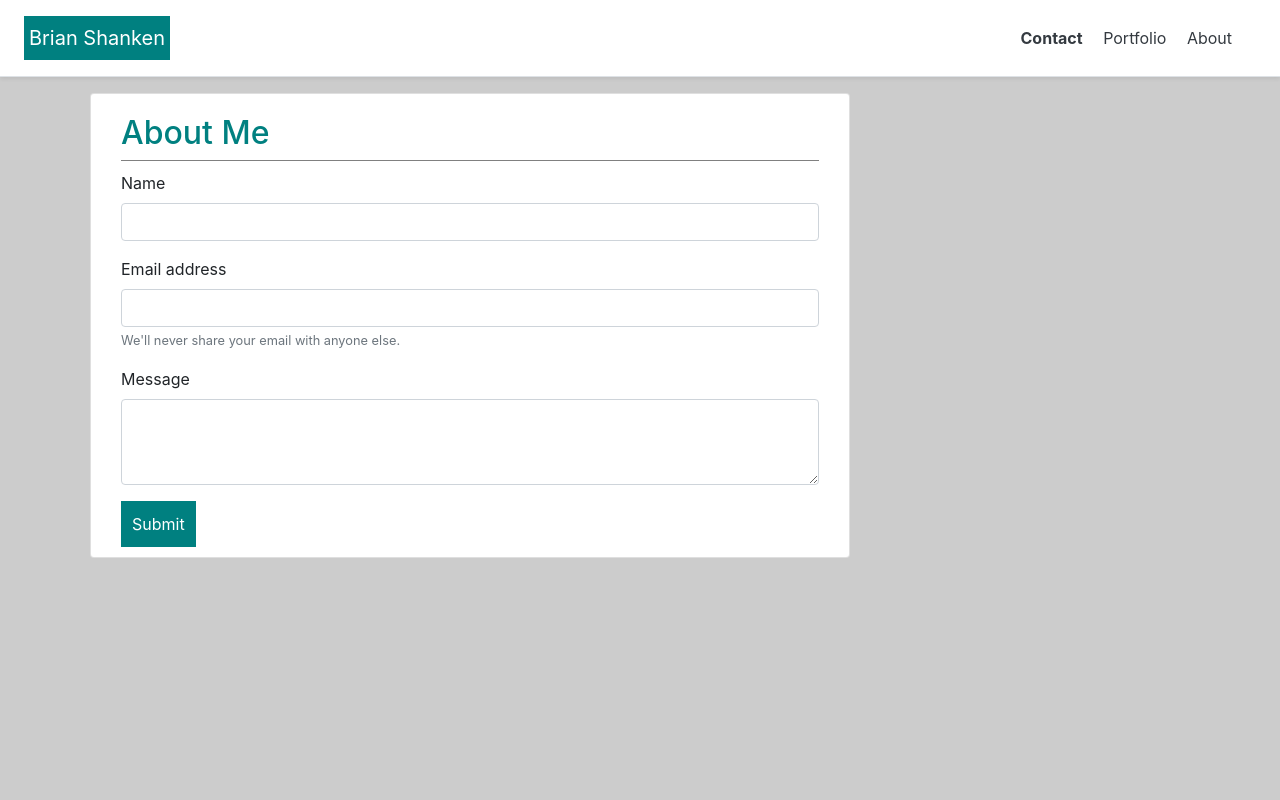
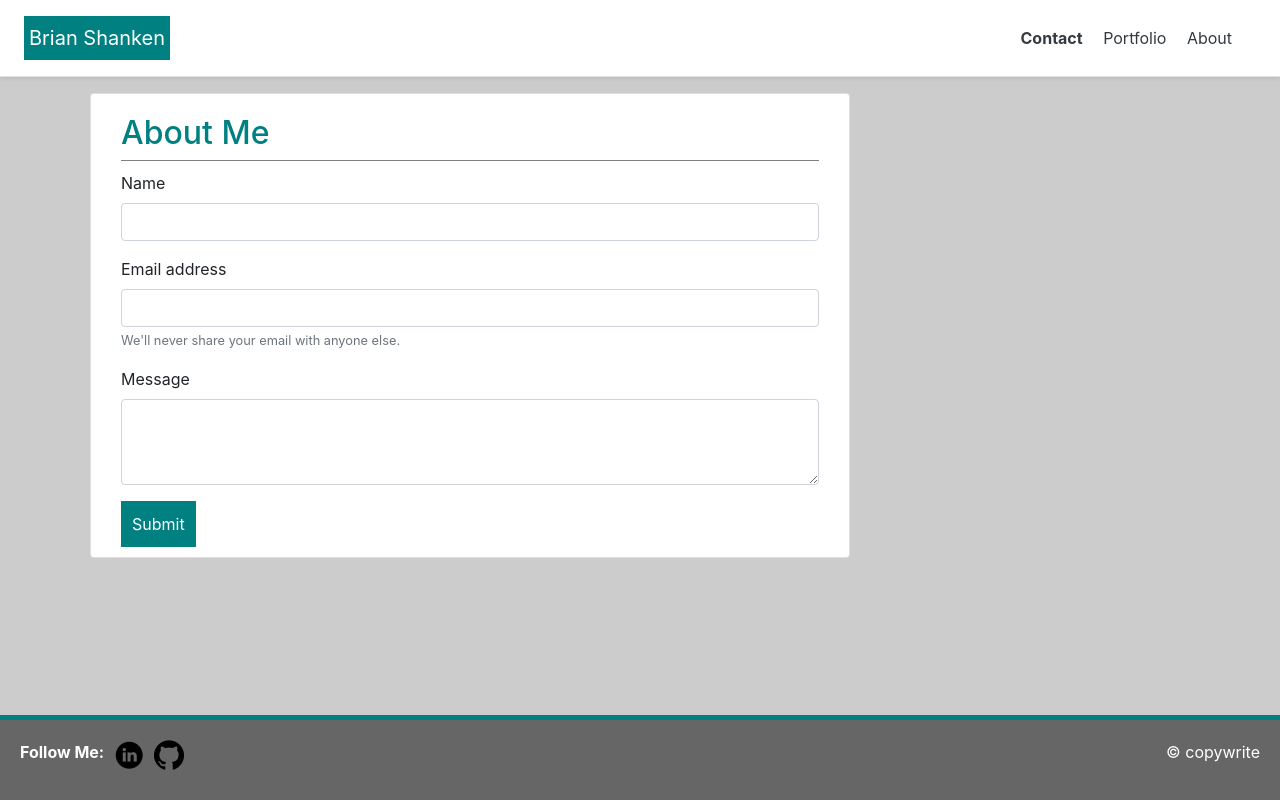
Before and after one commit to bcshanken/Portfolio, a plain HTML site: page contact.html in a window 1280 px wide. Drawn offline with nearby package versions, Linux system fonts and the light colour scheme.

Commit message:
added content to the footer on index page and replicated it on the rest of the pages.

```diff
--- a/contact.html
+++ b/contact.html
@@ -62,7 +62,30 @@
         </div>
       </div>
     </div>
+        <!--Footer-->
+        <footer class="footer">
+          <div class="row">
+            <div class="col-sm-6">
+              <p class="follow">Follow Me:</p>
+              <a href="https://www.linkedin.com/in/brian-shanken/" target="_blank"
+                ><img
+                  src="Assets/Images/linkid_in_icon_60x60.png"
+                  class="socialicon"
+              /></a>
+              <a href="https://github.com/bcshanken" target="_blank"
+                ><img
+                  src="Assets/Images/github_icon_60x60.png"
+                  class="socialicon"
+              /></a>
+            </div>
+            <div class="col-sm-6 copywrite">
+              <p>&#169; copywrite</p>
+            </div>
+          </div>
 
+            </div>
+          </div>
+        </footer>
     <!--Scripts-->
     <script
       src="https://code.jquery.com/jquery-3.5.1.slim.min.js"
--- a/style.css
+++ b/style.css
@@ -90,3 +90,18 @@ hr {
   font-style: italic;
   text-align: center;
   }
+
+  .follow {
+    float: left;
+    font-weight: bold;
+  }
+  .socialicon {
+    height: 30px;
+    width: auto;
+    float: left;
+    margin-left: 10px;
+  }
+  .copywrite {
+    text-align: right;
+
+  }
```
Also changed, not shown: index.html (+60 -4 lines), portfolio.html (+23 -0 lines), Assets/Images/Purple-no-coat-min.jpg (added).
